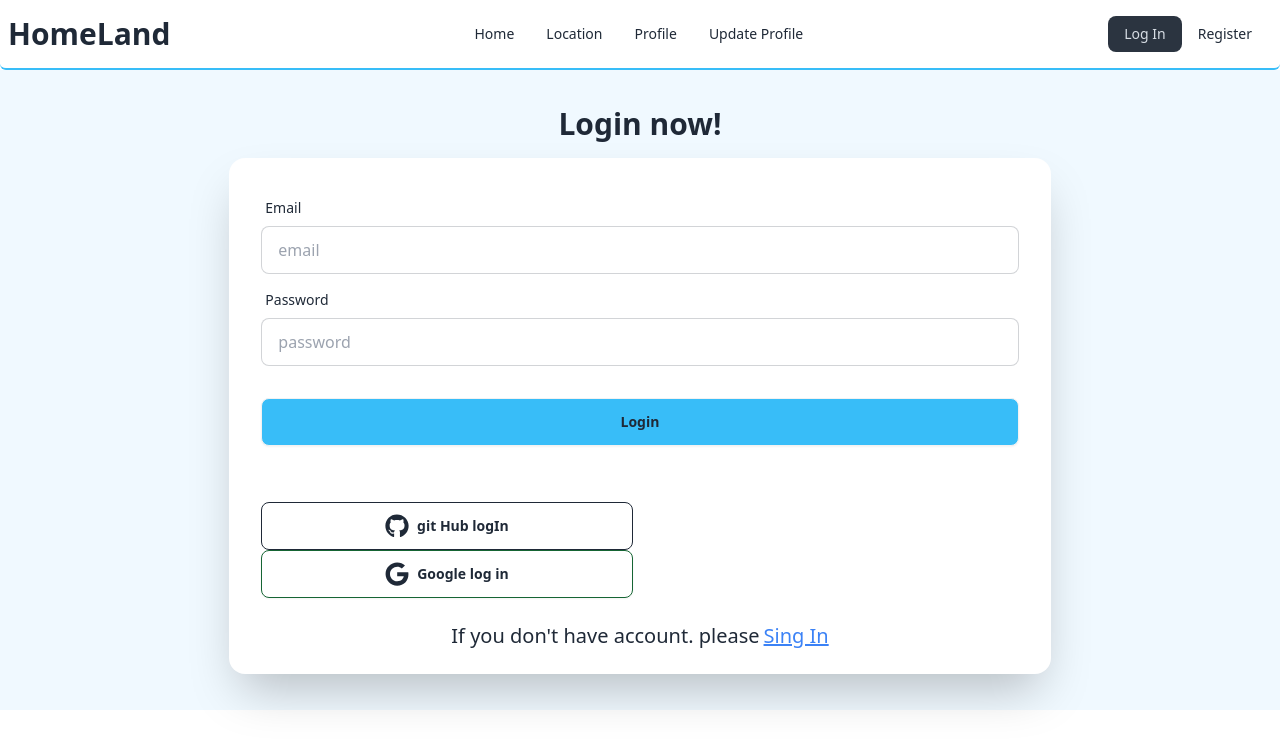
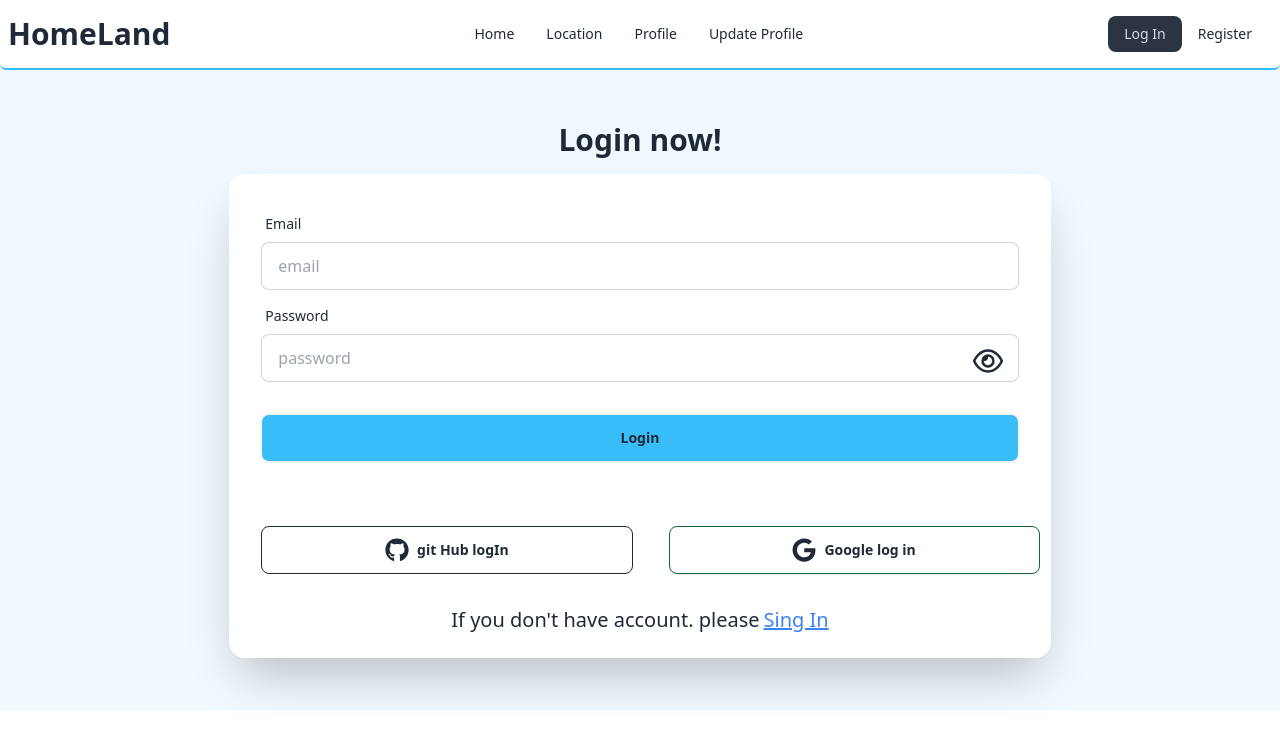
Before and after one commit to ABidhasan134/HomeLand-residential-real-state, a React (Vite) app: page /login in a window 1280 px wide. Shown: the top 748 px of the page. Built offline with nearby package versions, Linux system fonts and the light colour scheme; no server answers.

Commit message:
user profile update

```diff
--- a/src/log/LogIn.jsx
+++ b/src/log/LogIn.jsx
@@ -1,11 +1,11 @@
-import React, { useContext} from "react";
+import React, { useContext, useState} from "react";
 import { Helmet } from "react-helmet";
 import { AuthContext } from "../context/authprovider";
 import { Link, useNavigate } from "react-router-dom";
 import { auth } from "../firebase/firebase";
 import { GithubAuthProvider,GoogleAuthProvider,signInWithPopup } from "firebase/auth";
 import { ToastContainer, toast } from 'react-toastify';
-import { FaGithub } from "react-icons/fa6";
+import { FaGithub, FaRegEye, FaRegEyeSlash } from "react-icons/fa6";
 import { FaGoogle } from "react-icons/fa";
 
 const LogIn = () => {
@@ -13,6 +13,7 @@ const LogIn = () => {
   const gitHubProvider = new GithubAuthProvider();
   const provider = new GoogleAuthProvider();
   const navigate = useNavigate();
+  const [seePass, setSeePassword]=useState(false)
 
   // from submit function
   const handelLogInSubmit = (e) => {
@@ -106,24 +107,25 @@ const githublogInHandel = () => {
                     <span className="label-text">Password</span>
                   </label>
                   <input
-                    type="password"
+                   type={seePass?"text":"password"}
                     placeholder="password"
                     className="input input-bordered"
                     name="password"
                     required
                   />
-                  <ToastContainer></ToastContainer>
+                  <span className="absolute right-12 mt-12 sm:text-3xl text-2xl hover:cursor-pointer " onClick={()=>setSeePassword(!seePass)}>{seePass?<FaRegEyeSlash></FaRegEyeSlash>:<FaRegEye></FaRegEye>}</span>
                 </div>
                 <div className="form-control mt-6">
                   <button className="btn bg-sky-400 hover:bg-sky-700 hover:text-white">Login</button>
                 </div>
               </form>
 
+                  <ToastContainer></ToastContainer>
               <div>
-                <div className="w-full  p-6 gap-5">
-                  <button className="btn btn-outline w-[48%] ml-2 mr-2" onClick={githublogInHandel}>
+                <div className="flex w-full  p-6 gap-5">
+                  <button className="my-2 btn btn-outline w-[45%] sm:w-[48%] ml-2 mr-2" onClick={githublogInHandel}>
                     <span className="text-2xl"><FaGithub></FaGithub></span>git Hub logIn</button>
-                  <button className="btn bg-transparent bottom-2 border-green-800 w-[48%] ml-2 mr-2 hover:bg-green-800 hover:text-white" onClick={handelGoogleSubmit}>
+                  <button className="my-2 btn bg-transparent bottom-2 border-green-800 w-[45%] sm:w-[48%] ml-2 mr-2 hover:bg-green-800 hover:text-white" onClick={handelGoogleSubmit}>
                   <span className="text-2xl"><FaGoogle></FaGoogle></span>Google log in</button>
                 </div>
               </div>
--- a/src/profileUpdate.jsx/updateprofile.jsx
+++ b/src/profileUpdate.jsx/updateprofile.jsx
@@ -7,7 +7,7 @@ import { ToastContainer, toast } from "react-toastify";
 import updatelogo from "../../public/img/qRZm6CIDi.png"
 
 const UpdateProfile = () => {
-  const { user,logOut} = useContext(AuthContext);
+  const { user,logOut,setUser,setReload} = useContext(AuthContext);
   const { register, handleSubmit } = useForm({
     defaultValues: {
       name: user.displayName,
@@ -26,13 +26,15 @@ const UpdateProfile = () => {
         photoURL: updateImgURL,
       });
       toast(`your name and photo url has been updated`);
-      setTimeout(() => {
-        logOut();
-      }, 2000);
+      setUser({displayName : updateName, photoURL : updateImgURL})
+      // setTimeout(() => {
+      //   logOut();
+      // }, 2000);
     } catch (error) {
       console.log(error);
 
     }
+    setReload(true);
   };
 
   return (
@@ -47,6 +49,7 @@ const UpdateProfile = () => {
             Update your Information
           </h1>
           <form className="card-body" onSubmit={handleSubmit(updateSubmit)}>
+            {/* name change */}
             <div className="form-control">
               <label className="label">
                 <span className="label-text">Update Name:</span>
@@ -61,7 +64,7 @@ const UpdateProfile = () => {
               />
             </div>
 
-
+            {/* photo change */}
             <div className="form-control">
               <label className="label">
                 <span className="label-text">Update Photo URL:</span>
@@ -75,6 +78,8 @@ const UpdateProfile = () => {
                 required
               />
             </div>
+            {/* email change start */}
+            {/* email chanege end */}
             <div className="form-control mt-6">
               <button className="btn btn-primary">Update</button>
             </div>
--- a/src/register/register.jsx
+++ b/src/register/register.jsx
@@ -54,7 +54,8 @@ const Register = () => {
           toast("user created successfully");
           setUser({displayName : userName, photoURL : userphotoUrl})
           // navigate("/")
-        }).catch((error) => {
+        })
+        .catch((error) => {
           // An error occurred
           console.log(error)
           // ...
```
